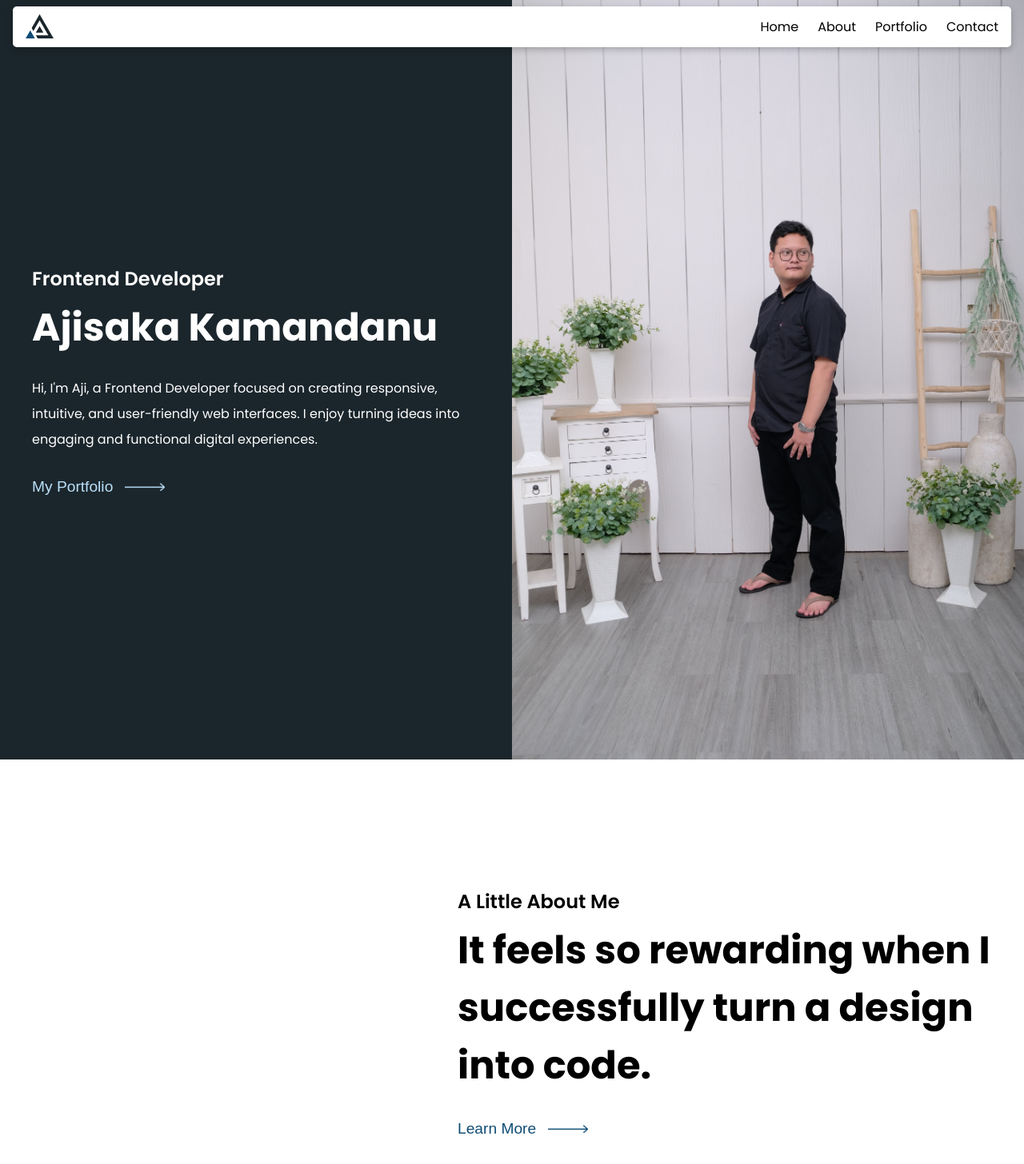
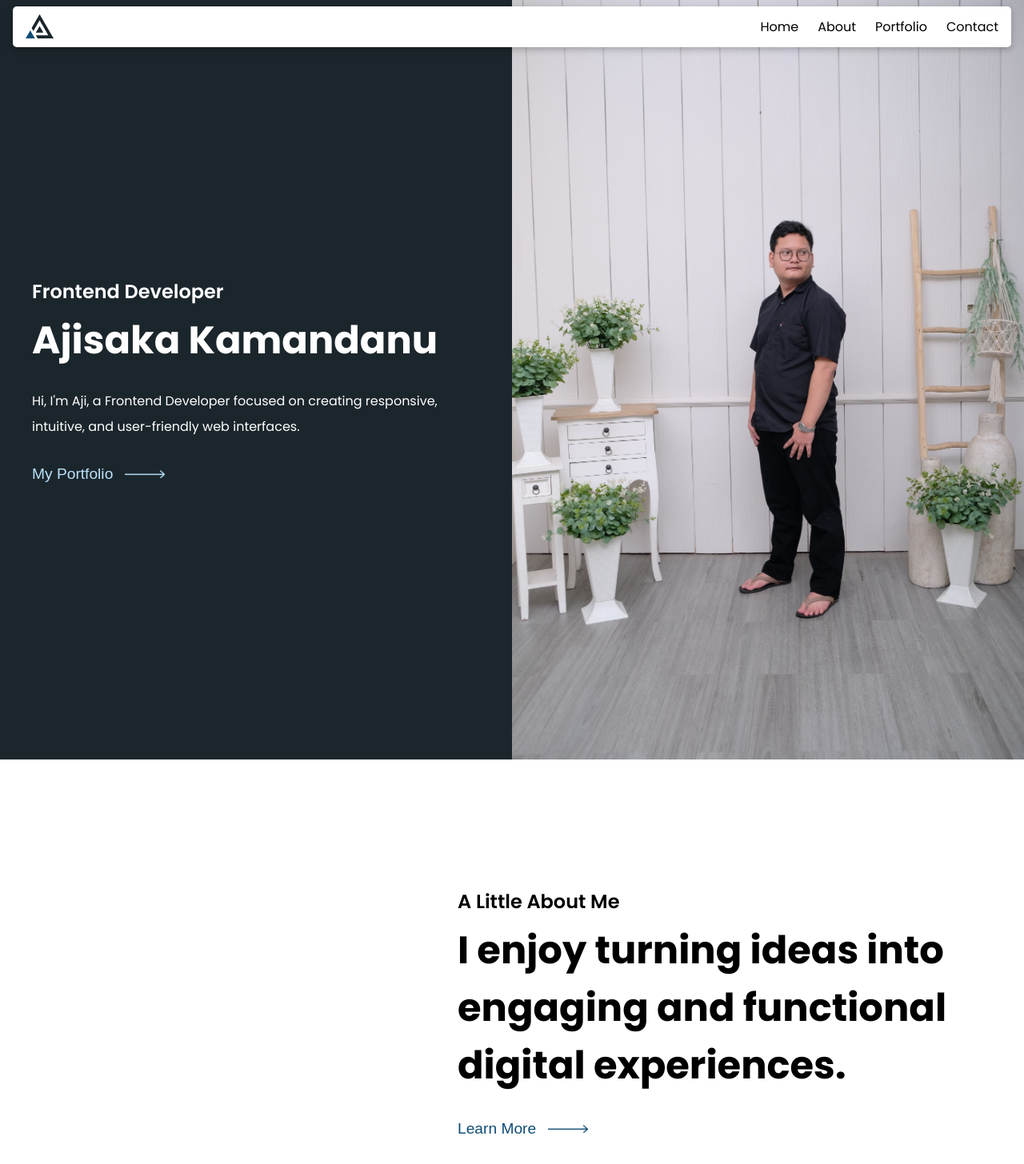
Before and after one commit to thisismeaji/portfolio, a Next.js app: page / in a window 1280 px wide. Shown: the top 1456 px of the page at 80% size. Built offline with nearby package versions, Linux system fonts and the light colour scheme.

Commit message:
rewrite content

```diff
--- a/src/app/about/page.js
+++ b/src/app/about/page.js
@@ -5,7 +5,7 @@ import ContactSection from '@/components/section/contact/ContactSection';
 
 export const metadata = {
   title: 'About',
-  description: 'As a fresh graduate, I possess a strong passion for frontend development, adaptability, and a great willingness to learn new technologies in the field of web development.',
+  description: 'I enjoy turning ideas into engaging and functional digital experiences.',
   alternates: {
     canonical: 'https://thisismeaji.com/about'
   }
@@ -53,7 +53,6 @@ export default function About() {
       />
       <AboutSection />
       <SkillsSection />
-      <ContactSection />
     </>
   );
 }
--- a/src/app/page.js
+++ b/src/app/page.js
@@ -3,12 +3,13 @@ import Hero from '@/components/section/hero/Hero';
 import Introduction from '@/components/section/introduction/Introduction';
 import PortfolioSection from '@/components/section/portfolio/PortfolioSection';
 import Quotes from '@/components/section/quotes/Quotes';
+import ServiceSection from '@/components/section/service/ServiceSection';
 import Head from 'next/head';
 import React from 'react';
 
 export const metadata = {
   title: 'Ajisaka Kamandanu',
-  description: "Hi, I'm Aji, a Frontend Developer focused on creating responsive, intuitive, and user-friendly web interfaces. I enjoy turning ideas into engaging and functional digital experiences.",
+  description: "Hi, I'm Aji, a Frontend Developer focused on creating responsive, intuitive, and user-friendly web interfaces.",
   alternates: {
     canonical: 'https://thisismeaji.com/'
   }
@@ -74,7 +75,7 @@ export default function Home() {
 
       {/* Open Graph Meta Tags */}
       <Head>
-        <meta property="og:title" content="Aji Saka Kamandanu - Frontend Developer" />
+        <meta property="og:title" content="Ajisaka Kamandanu - Frontend Developer" />
         <meta property="og:description" content="Hi, I'm Aji, a Frontend Developer focused on creating responsive, intuitive, and user-friendly web interfaces." />
         <meta property="og:image" content="https://thisismeaji.com/images/profile.jpg" />
         <meta property="og:url" content="https://thisismeaji.com/" />
@@ -83,6 +84,7 @@ export default function Home() {
       <Hero />
       <Introduction />
       <PortfolioSection />
+      <ServiceSection/>
       <Quotes />
       <ContactSection />
     </>
--- a/src/app/portfolio/page.js
+++ b/src/app/portfolio/page.js
@@ -1,4 +1,3 @@
-import ContactSection from '@/components/section/contact/ContactSection';
 import PortfolioSection from '@/components/section/portfolio/PortfolioSection';
 import React from 'react';
 
@@ -51,7 +50,6 @@ export default function Projects() {
         }}
       />
       <PortfolioSection/>
-      <ContactSection/>
     </>
 
   );
--- a/src/components/section/hero/Hero.js
+++ b/src/components/section/hero/Hero.js
@@ -9,7 +9,7 @@ export default function Hero() {
         <div className={Styles.heroText}>
           <h2>Frontend Developer</h2>
           <h1>Ajisaka Kamandanu</h1>
-          <p>Hi, I'm Aji, a Frontend Developer focused on creating responsive, intuitive, and user-friendly web interfaces. I enjoy turning ideas into engaging and functional digital experiences.</p>
+          <p>Hi, I'm Aji, a Frontend Developer focused on creating responsive, intuitive, and user-friendly web interfaces.</p>
           <HeroButton text="My Portfolio" link="/portfolio"/>
         </div>
         <div className={Styles.heroImage}>
--- a/src/components/section/introduction/Introduction.js
+++ b/src/components/section/introduction/Introduction.js
@@ -8,7 +8,7 @@ export default function Introduction() {
     <section className={Styles.introduction}>
       <div className={Styles.introductionText}>
         <h2>A Little About Me</h2>
-        <h1>It feels so rewarding when I successfully turn a design into code.</h1>
+        <h1>I enjoy turning ideas into engaging and functional digital experiences.</h1>
         <BodyButton text="Learn More" link="/about"/>
       </div>
     </section>
--- a/src/components/section/portfolio/PortfolioSection.js
+++ b/src/components/section/portfolio/PortfolioSection.js
@@ -15,7 +15,6 @@ export default function PortfolioSection() {
           <Projects/>
         </div>
       </section>
-      <ServiceSection/>
     </>
   );
 }
```
Also changed, not shown: 1 other file (tests, documents, lock files or other folders).
